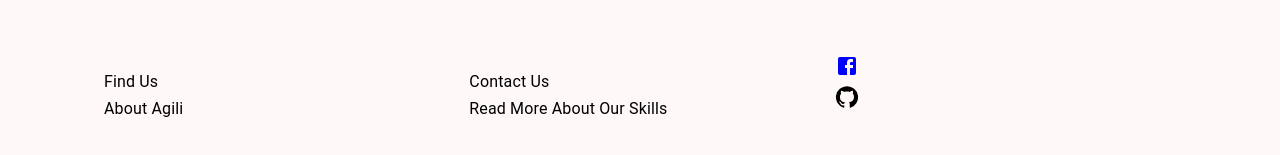
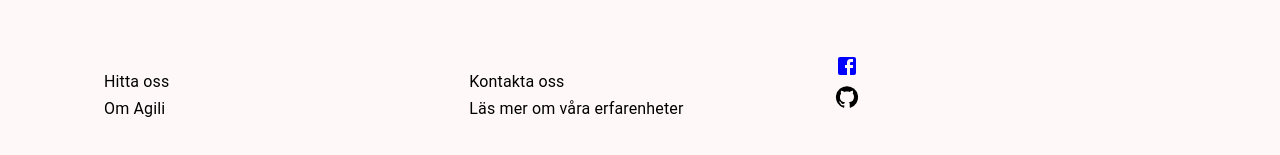
Before and after one commit to OliviaIsberg/portfolj-webbplats, a React (Create React App) app: page /skills in a window 1280 px wide. Shown: the part 193-348 px from the top of the page. Built offline with nearby package versions, Linux system fonts and the light colour scheme; the HTML template or start-up script is replaced by a standard one; a web font is replaced by a local one.

Commit message:
changes to margin on map + svenska i footer

```diff
--- a/src/components/footer.jsx
+++ b/src/components/footer.jsx
@@ -17,24 +17,24 @@ function Footer() {
             <Grid item xs={12} sm={4}>
               <Link underline="none" href="/" color="black">
                 <Typography variant="body1" mt="1rem">
-                  Find Us
+                  Hitta oss
                 </Typography>
               </Link>
               <Link underline="none" href="/" color="black">
                 <Typography variant="body1" mt=".2rem">
-                  About Agili
+                  Om Agili
                 </Typography>
               </Link>
             </Grid>
             <Grid item xs={12} sm={4}>
               <Link underline="none" href="/" color="black">
                 <Typography variant="body1" mt="1rem" color="black">
-                  Contact Us
+                  Kontakta oss
                 </Typography>
               </Link>
               <Link underline="none" href="/">
                 <Typography variant="body1" mt=".2rem" color="black">
-                  Read More About Our Skills
+                  Läs mer om våra erfarenheter
                 </Typography>
               </Link>
             </Grid>
--- a/src/css/map.css
+++ b/src/css/map.css
@@ -3,6 +3,8 @@
     height: 20vh;
     margin-left: auto;
     margin-right: auto;
+    margin-top: 1.5em;
+    margin-bottom: 1.5em;
 }
 
 @media (max-width: 800px) {
```
